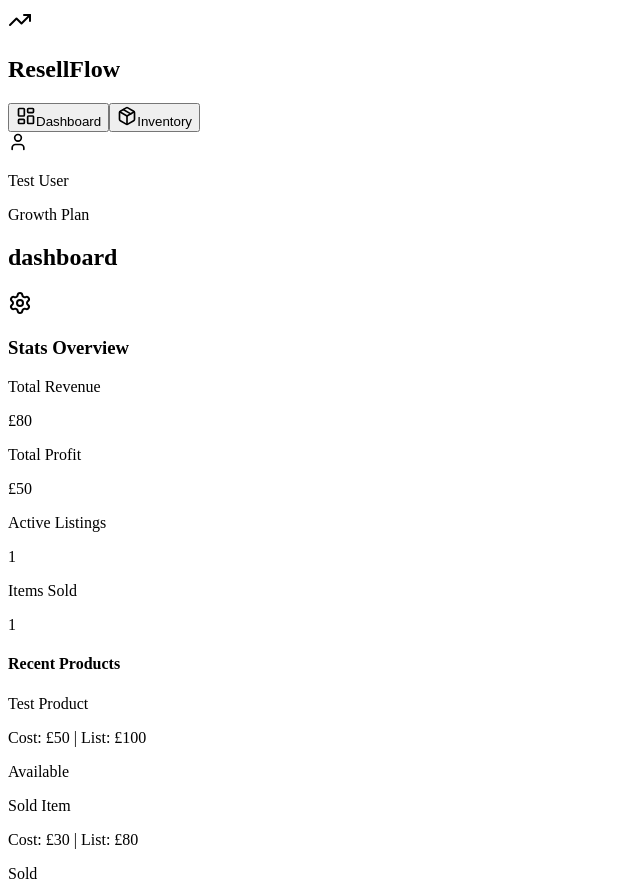
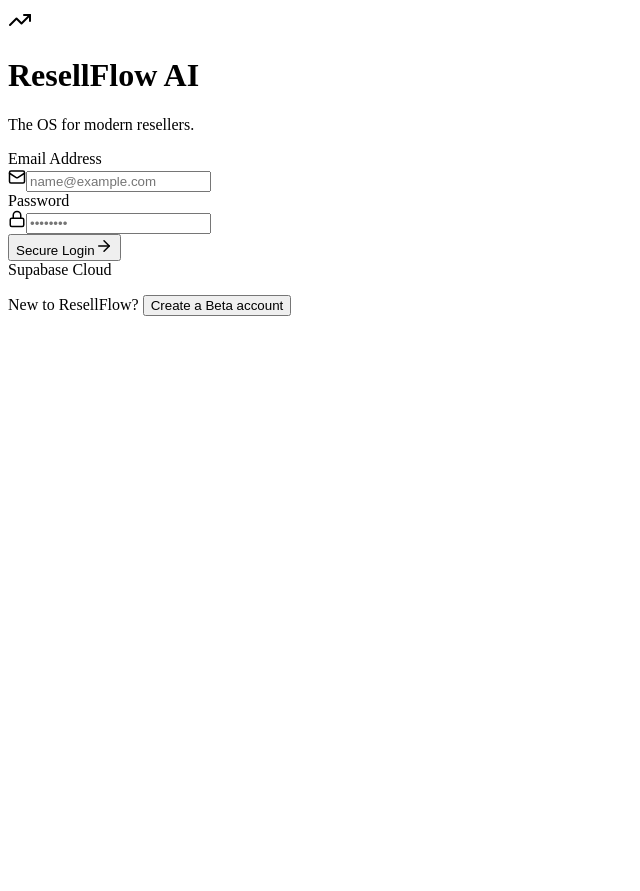
Before and after one commit to paddyjcom-cpu/ideal-octo-giggle, a React (Vite) app in the folder src/: page / in a window 1280 px wide. Shown: the whole page, without its empty margins (0-640 px from the left). After the commit the page ends 800 px from the top, so only its background shows below. Built offline with nearby package versions, Linux system fonts and the light colour scheme.

Commit message:
Update App.tsx
Update

```diff
--- a/src/App.tsx
+++ b/src/App.tsx
@@ -1,39 +1,55 @@
-import React, { useState, useMemo } from 'react';
-import { LayoutDashboard, Package, Settings, TrendingUp, User, Cloud } from 'lucide-react';
+import React, { useState, useEffect, useMemo } from 'react';
+import { LayoutDashboard, Package, Settings, TrendingUp, User, Loader2, Cloud, Menu, X } from 'lucide-react';
+import { supabase } from './services/supabase';
 import { Product, Stats, UserProfile } from './TYPES';
+import DashboardView from './components/DashboardView';
+import InventoryView from './components/InventoryView';
+import AuthView from './components/AuthView';
+import { loadProductsFromSupabase, saveProductToSupabase, deleteProductFromSupabase } from './services/dbService';
 
 const App: React.FC = () => {
+  const [isAuthenticated, setIsAuthenticated] = useState(false);
   const [activeTab, setActiveTab] = useState('dashboard');
+  const [isLoading, setIsLoading] = useState(true);
   const [isSyncing, setIsSyncing] = useState(false);
+  const [user, setUser] = useState<UserProfile | null>(null);
+  const [products, setProducts] = useState<Product[]>([]);
+  const [mobileMenuOpen, setMobileMenuOpen] = useState(false);
 
-  const user: UserProfile = {
-    id: 'test-123',
-    email: 'test@example.com',
-    name: 'Test User',
-    tier: 'Growth',
-    subscriptionActive: true,
-    currency: '£'
+  useEffect(() => {
+    supabase.auth.getSession().then(({ data: { session } }) => handleUserSession(session));
+    const { data: { subscription } } = supabase.auth.onAuthStateChange((_event, session) => handleUserSession(session));
+    return () => subscription.unsubscribe();
+  }, []);
+
+  const handleUserSession = async (session: any) => {
+    if (session) {
+      const { user: authUser } = session;
+      const profile: UserProfile = {
+        id: authUser.id,
+        email: authUser.email || '',
+        name: authUser.user_metadata?.full_name || authUser.email?.split('@')[0] || 'Reseller',
+        tier: 'Growth',
+        subscriptionActive: true,
+        currency: authUser.user_metadata?.currency || '£'
+      };
+      setUser(profile);
+      setIsAuthenticated(true);
+      try {
+        const cloudProducts = await loadProductsFromSupabase(authUser.id);
+        setProducts(cloudProducts);
+      } catch (error) {
+        console.error('Error loading products:', error);
+      } finally {
+        setIsLoading(false);
+      }
+    } else {
+      setUser(null);
+      setIsAuthenticated(false);
+      setProducts([]);
+      setIsLoading(false);
+    }
   };
-
-  const [products, setProducts] = useState<Product[]>([
-    {
-      id: '1',
-      name: 'Test Product',
-      cost: 50,
-      listPrice: 100,
-      status: 'Available',
-      dateAdded: new Date().toISOString()
-    },
-    {
-      id: '2',
-      name: 'Sold Item',
-      cost: 30,
-      listPrice: 80,
-      soldPrice: 80,
-      status: 'Sold',
-      dateAdded: new Date().toISOString()
-    }
-  ]);
 
   const stats: Stats = useMemo(() => {
     const soldItems = products.filter(p => p.status === 'Sold');
@@ -47,9 +63,116 @@
     };
   }, [products]);
 
+  const addProduct = async (p: Product) => {
+    setIsSyncing(true);
+    try {
+      setProducts(prev => [p, ...prev]);
+      if (user) await saveProductToSupabase(user.id, p);
+    } finally {
+      setIsSyncing(false);
+    }
+  };
+
+  const updateProduct = async (p: Product) => {
+    setIsSyncing(true);
+    try {
+      setProducts(prev => prev.map(item => item.id === p.id ? p : item));
+      if (user) await saveProductToSupabase(user.id, p);
+    } finally {
+      setIsSyncing(false);
+    }
+  };
+
+  const deleteProduct = async (id: string) => {
+    if (confirm('Delete this product?')) {
+      setIsSyncing(true);
+      try {
+        setProducts(prev => prev.filter(p => p.id !== id));
+        if (user) await deleteProductFromSupabase(user.id, id);
+      } finally {
+        setIsSyncing(false);
+      }
+    }
+  };
+
+  if (isLoading) {
+    return (
+      <div className="min-h-screen flex flex-col items-center justify-center bg-gradient-to-br from-slate-50 to-indigo-50">
+        <Loader2 className="animate-spin text-indigo-600 mb-4" size={48} />
+        <h2 className="font-black text-slate-800 text-lg">Loading ResellFlow...</h2>
+      </div>
+    );
+  }
+
+  if (!isAuthenticated) {
+    return <AuthView onLogin={() => {}} />;
+  }
+
   return (
-    <div className="flex h-screen bg-slate-50 overflow-hidden">
-      <aside className="w-64 bg-white border-r border-slate-200 flex flex-col hidden md:flex">
+    <div className="flex h-screen bg-gradient-to-br from-slate-50 to-indigo-50/30 overflow-hidden">
+      {/* Mobile Header */}
+      <div className="md:hidden fixed top-0 left-0 right-0 z-50 bg-white/95 backdrop-blur-lg border-b border-slate-200 px-6 py-4">
+        <div className="flex items-center justify-between">
+          <div className="flex items-center gap-3">
+            <TrendingUp className="text-indigo-600" size={24} />
+            <h1 className="text-lg font-black text-slate-900">ResellFlow</h1>
+            {isSyncing && <Cloud className="animate-pulse text-indigo-400" size={16} />}
+          </div>
+          <button
+            onClick={() => setMobileMenuOpen(!mobileMenuOpen)}
+            className="p-2 hover:bg-slate-100 rounded-xl transition-colors"
+          >
+            {mobileMenuOpen ? <X size={24} /> : <Menu size={24} />}
+          </button>
+        </div>
+      </div>
+
+      {/* Mobile Menu Overlay */}
+      {mobileMenuOpen && (
+        <div className="md:hidden fixed inset-0 z-40 bg-slate-900/50 backdrop-blur-sm" onClick={() => setMobileMenuOpen(false)}>
+          <div className="absolute right-0 top-0 bottom-0 w-80 bg-white shadow-2xl" onClick={e => e.stopPropagation()}>
+            <div className="p-6 pt-20 space-y-6">
+              <nav className="space-y-2">
+                <button
+                  onClick={() => { setActiveTab('dashboard'); setMobileMenuOpen(false); }}
+                  className={`w-full flex items-center gap-3 p-4 font-bold rounded-xl transition-colors ${
+                    activeTab === 'dashboard'
+                      ? 'bg-indigo-50 text-indigo-600'
+                      : 'text-slate-600 hover:bg-slate-50'
+                  }`}
+                >
+                  <LayoutDashboard size={20} />
+                  Dashboard
+                </button>
+                <button
+                  onClick={() => { setActiveTab('inventory'); setMobileMenuOpen(false); }}
+                  className={`w-full flex items-center gap-3 p-4 font-bold rounded-xl transition-colors ${
+                    activeTab === 'inventory'
+                      ? 'bg-indigo-50 text-indigo-600'
+                      : 'text-slate-600 hover:bg-slate-50'
+                  }`}
+                >
+                  <Package size={20} />
+                  Inventory
+                </button>
+              </nav>
+
+              <div className="pt-6 border-t border-slate-100">
+                <div className="flex items-center gap-3 p-4 bg-slate-50 rounded-xl">
+                  <User className="text-slate-400" size={20} />
+                  <div className="flex-1">
+                    <p className="text-sm font-bold text-slate-800">{user?.name}</p>
+                    <p className="text-xs text-slate-500">{user?.tier} Plan</p>
+                  </div>
+                </div>
+              </div>
+            </div>
+          </div>
+        </div>
+      )}
+
+      {/* Desktop Sidebar */}
+      <aside className="hidden md:flex w-64 bg-white border-r border-slate-200 flex-col">
         <div className="p-8 border-b border-slate-100 flex items-center gap-3">
           <TrendingUp className="text-indigo-600" />
           <h1 className="text-xl font-black text-slate-900">ResellFlow</h1>
@@ -90,103 +213,34 @@
         </div>
       </aside>
 
+      {/* Main Content */}
       <main className="flex-1 overflow-y-auto">
-        <header className="p-8 border-b bg-white/80 backdrop-blur-sm flex justify-between items-center sticky top-0 z-10">
-          <h2 className="text-2xl font-black text-slate-900 capitalize">{activeTab}</h2>
+        <header className="p-6 md:p-8 mt-16 md:mt-0 border-b bg-white/80 backdrop-blur-sm flex justify-between items-center sticky top-0 z-10">
+          <h2 className="text-xl md:text-2xl font-black text-slate-900 capitalize">{activeTab}</h2>
           <Settings className="text-slate-400 cursor-pointer hover:text-slate-600" />
         </header>
 
-        <div className="p-10">
+        <div className="p-4 md:p-10">
           {activeTab === 'dashboard' && (
-            <div className="space-y-6">
-              <h3 className="text-xl font-bold text-slate-800">Stats Overview</h3>
-
-              <div className="grid grid-cols-1 md:grid-cols-2 lg:grid-cols-4 gap-6">
-                <div className="bg-white p-6 rounded-2xl border border-slate-200 shadow-sm hover:shadow-md transition-shadow">
-                  <p className="text-slate-500 text-sm font-semibold mb-2">Total Revenue</p>
-                  <p className="text-3xl font-black text-slate-900">{user.currency}{stats.totalRevenue}</p>
-                </div>
-
-                <div className="bg-white p-6 rounded-2xl border border-slate-200 shadow-sm hover:shadow-md transition-shadow">
-                  <p className="text-slate-500 text-sm font-semibold mb-2">Total Profit</p>
-                  <p className="text-3xl font-black text-green-600">{user.currency}{stats.totalProfit}</p>
-                </div>
-
-                <div className="bg-white p-6 rounded-2xl border border-slate-200 shadow-sm hover:shadow-md transition-shadow">
-                  <p className="text-slate-500 text-sm font-semibold mb-2">Active Listings</p>
-                  <p className="text-3xl font-black text-indigo-600">{stats.activeListings}</p>
-                </div>
-
-                <div className="bg-white p-6 rounded-2xl border border-slate-200 shadow-sm hover:shadow-md transition-shadow">
-                  <p className="text-slate-500 text-sm font-semibold mb-2">Items Sold</p>
-                  <p className="text-3xl font-black text-slate-900">{stats.soldItemsCount}</p>
-                </div>
-              </div>
-
-              <div className="bg-white rounded-2xl border border-slate-200 shadow-sm p-6">
-                <h4 className="text-lg font-bold text-slate-800 mb-4">Recent Products</h4>
-                <div className="space-y-3">
-                  {products.map(product => (
-                    <div key={product.id} className="flex justify-between items-center p-4 bg-slate-50 rounded-xl hover:bg-slate-100 transition-colors">
-                      <div>
-                        <p className="font-bold text-slate-900">{product.name}</p>
-                        <p className="text-sm text-slate-500">Cost: {user.currency}{product.cost} | List: {user.currency}{product.listPrice}</p>
-                      </div>
-                      <span className={`px-3 py-1 rounded-full text-sm font-semibold ${
-                        product.status === 'Sold'
-                          ? 'bg-green-100 text-green-700'
-                          : 'bg-blue-100 text-blue-700'
-                      }`}>
-                        {product.status}
-                      </span>
-                    </div>
-                  ))}
-                </div>
-              </div>
-            </div>
+            <DashboardView
+              user={user!}
+              stats={stats}
+              products={products}
+              onActiveClick={() => setActiveTab('inventory')}
+              onRevenueClick={() => {}}
+              onProfitClick={() => {}}
+              onSoldClick={() => {}}
+            />
           )}
-
           {activeTab === 'inventory' && (
-            <div className="bg-white rounded-2xl border border-slate-200 shadow-sm p-8">
-              <h3 className="text-xl font-bold text-slate-800 mb-4">Inventory View</h3>
-              <p className="text-slate-600 mb-6">Inventory component will go here</p>
-
-              <div className="space-y-4">
-                {products.map(product => (
-                  <div key={product.id} className="p-6 bg-slate-50 rounded-xl border border-slate-200">
-                    <div className="flex justify-between items-start mb-3">
-                      <div>
-                        <h4 className="font-bold text-lg text-slate-900">{product.name}</h4>
-                        <p className="text-sm text-slate-500">Added: {new Date(product.dateAdded).toLocaleDateString()}</p>
-                      </div>
-                      <span className={`px-3 py-1 rounded-full text-sm font-semibold ${
-                        product.status === 'Sold'
-                          ? 'bg-green-100 text-green-700'
-                          : 'bg-blue-100 text-blue-700'
-                      }`}>
-                        {product.status}
-                      </span>
-                    </div>
-                    <div className="grid grid-cols-3 gap-4 text-sm">
-                      <div>
-                        <p className="text-slate-500">Cost</p>
-                        <p className="font-bold text-slate-900">{user.currency}{product.cost}</p>
-                      </div>
-                      <div>
-                        <p className="text-slate-500">List Price</p>
-                        <p className="font-bold text-slate-900">{user.currency}{product.listPrice}</p>
-                      </div>
-                      <div>
-                        <p className="text-slate-500">Profit</p>
-                        <p className="font-bold text-green-600">
-                          {user.currency}{(product.soldPrice || product.listPrice) - product.cost}
-                        </p>
-                      </div>
-                    </div>
-                  </div>
-                ))}
-              </div>
-            </div>
+            <InventoryView
+              user={user!}
+              products={products}
+              onAddProduct={addProduct}
+              onUpdateProduct={updateProduct}
+              onDeleteProduct={deleteProduct}
+              tier="Growth"
+            />
           )}
         </div>
       </main>
```
